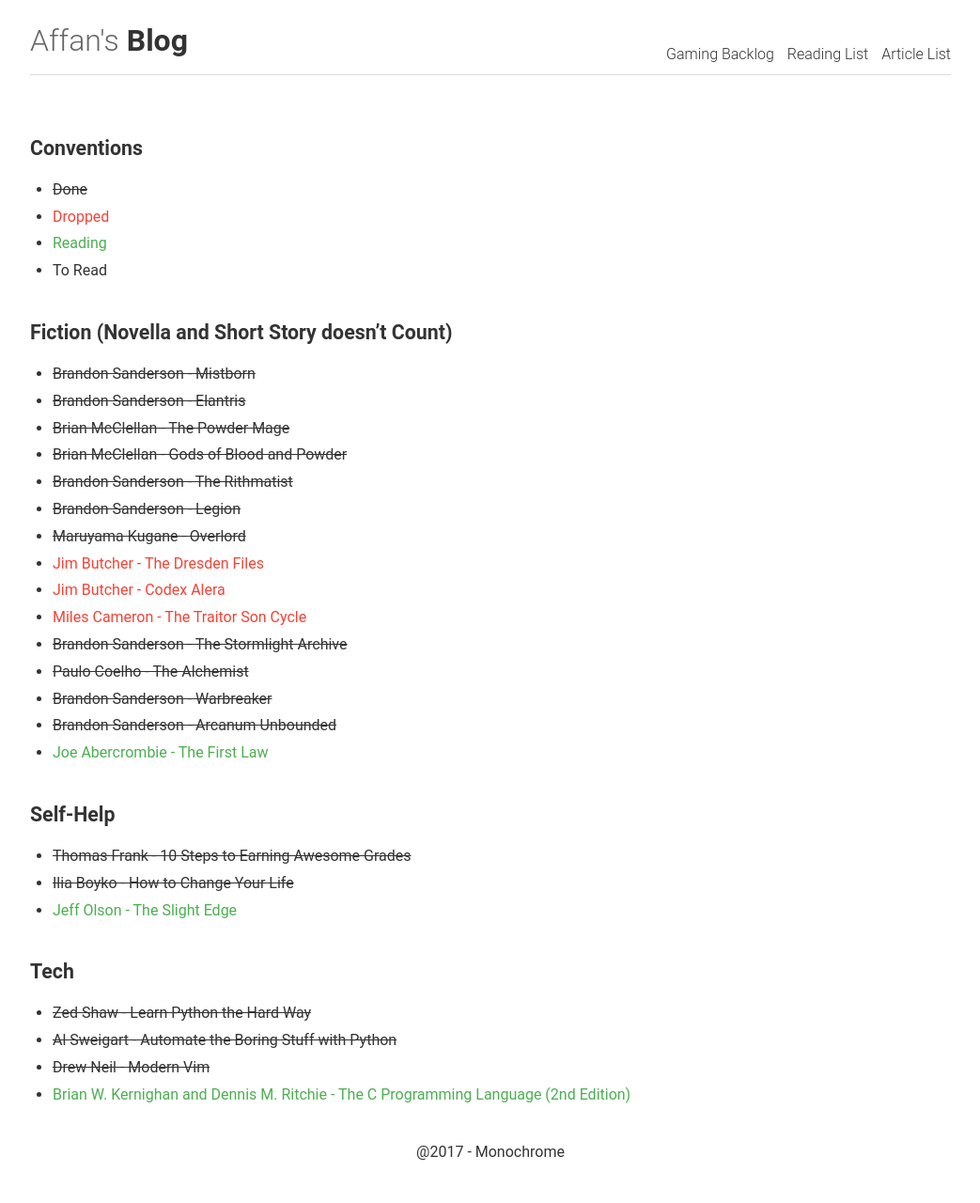
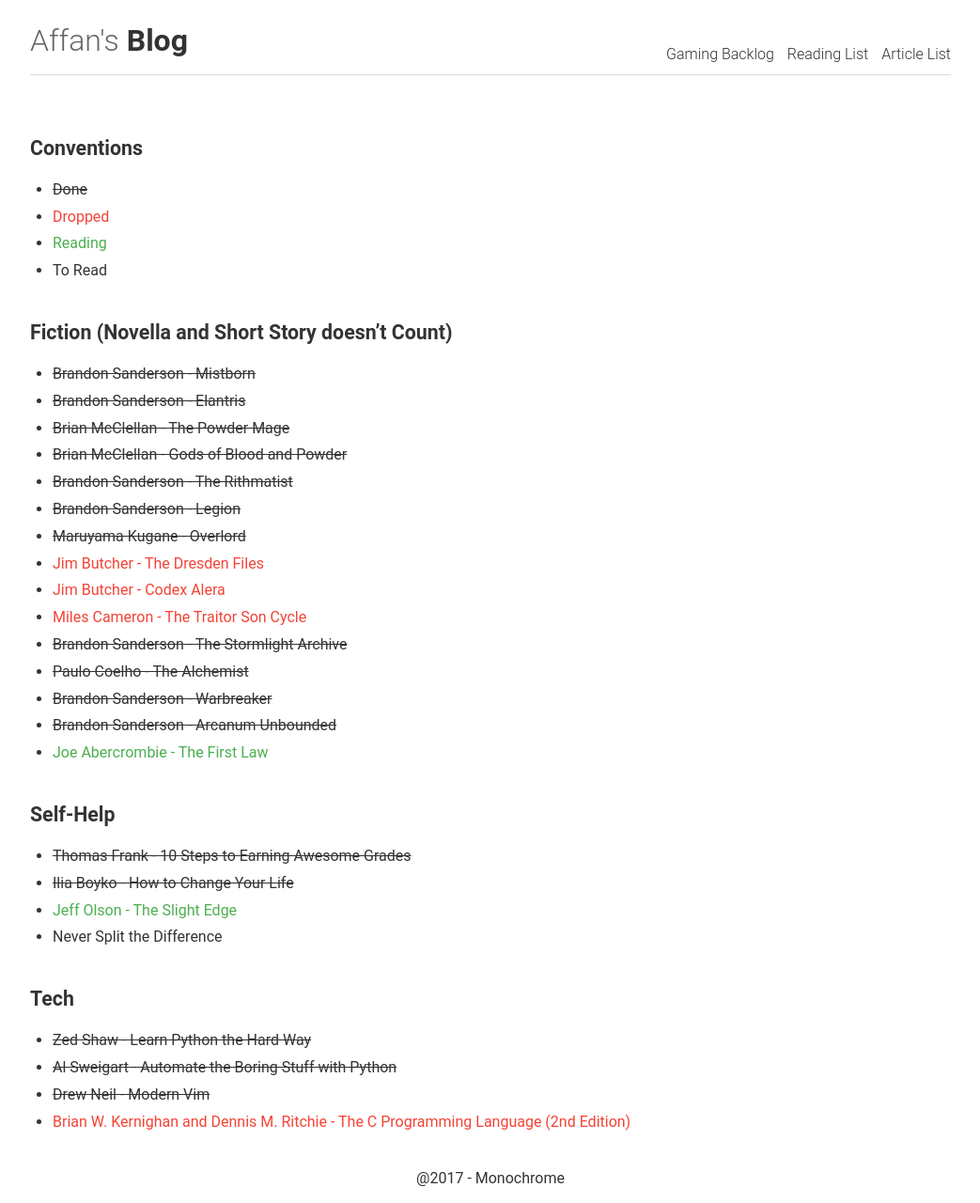
Before and after one commit to AffanIndo/AffanIndo.github.io, a Jekyll site: the page built from reading-list.md, in a window 1280 px wide. Shown: the whole page at 94% size, without its empty margins (118-1161 px from the left). Built offline with Jekyll 4.4.1, drawn with Linux system fonts in a browser that asks for light colours; our own code applies the rules of GitHub Pages for plain Markdown files; before the commit the page ends 1251 px from its top, so only the background shows below that.

Commit message:
Update "Reading List"

```diff
--- a/reading-list.md
+++ b/reading-list.md
@@ -34,10 +34,11 @@
 * ~~Thomas Frank - 10 Steps to Earning Awesome Grades~~
 * ~~Ilia Boyko - How to Change Your Life~~
 * <span style="color:#4CAF50">Jeff Olson - The Slight Edge</span>
+* Never Split the Difference
 
 ### Tech
 
 * ~~Zed Shaw - Learn Python the Hard Way~~
 * ~~Al Sweigart - Automate the Boring Stuff with Python~~
 * ~~Drew Neil - Modern Vim~~
-* <span style="color:#4CAF50">Brian W. Kernighan and Dennis M. Ritchie - The C Programming Language (2nd Edition)</span>
+* <span style="color:#F44336">Brian W. Kernighan and Dennis M. Ritchie - The C Programming Language (2nd Edition)</span>
```
